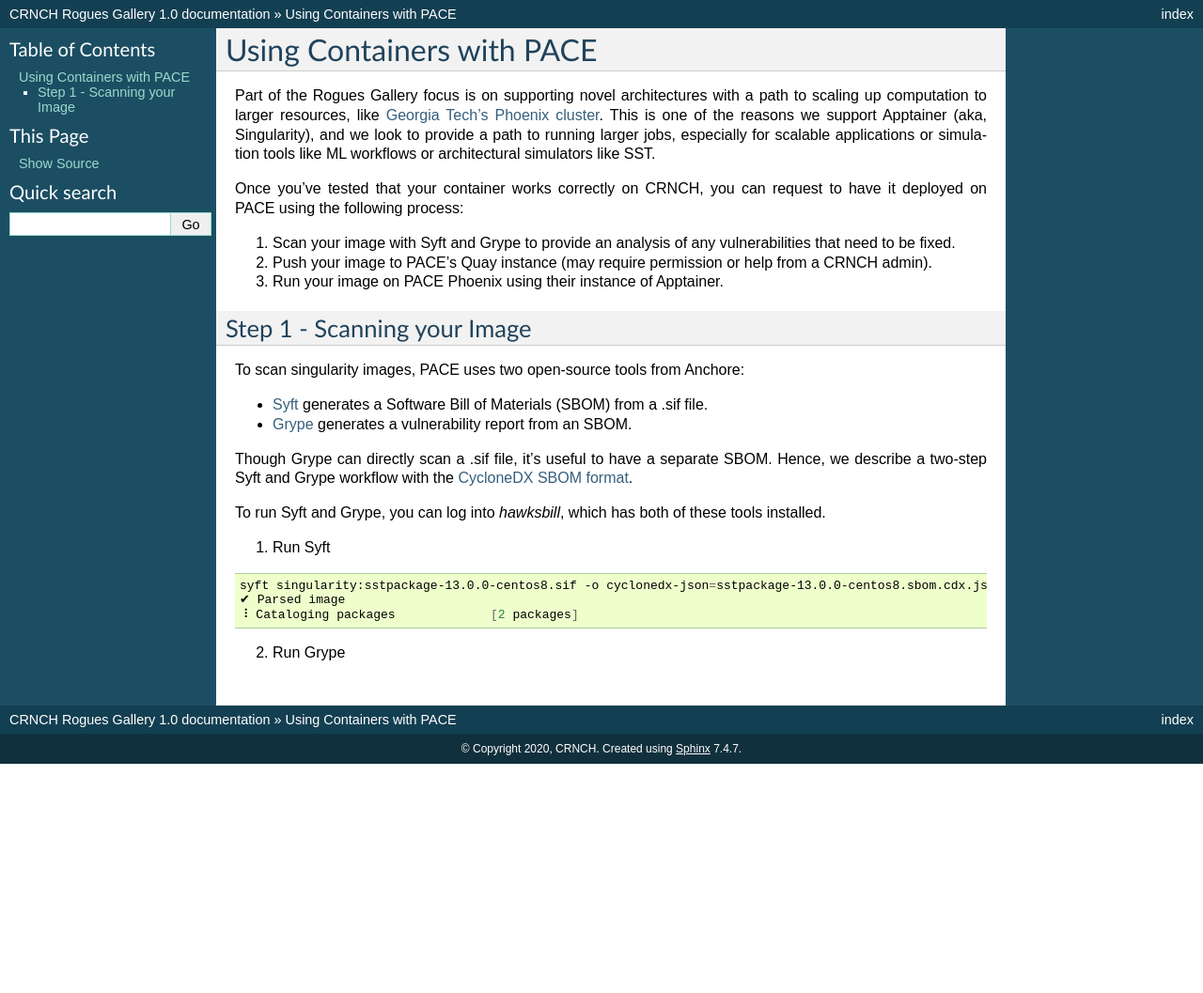
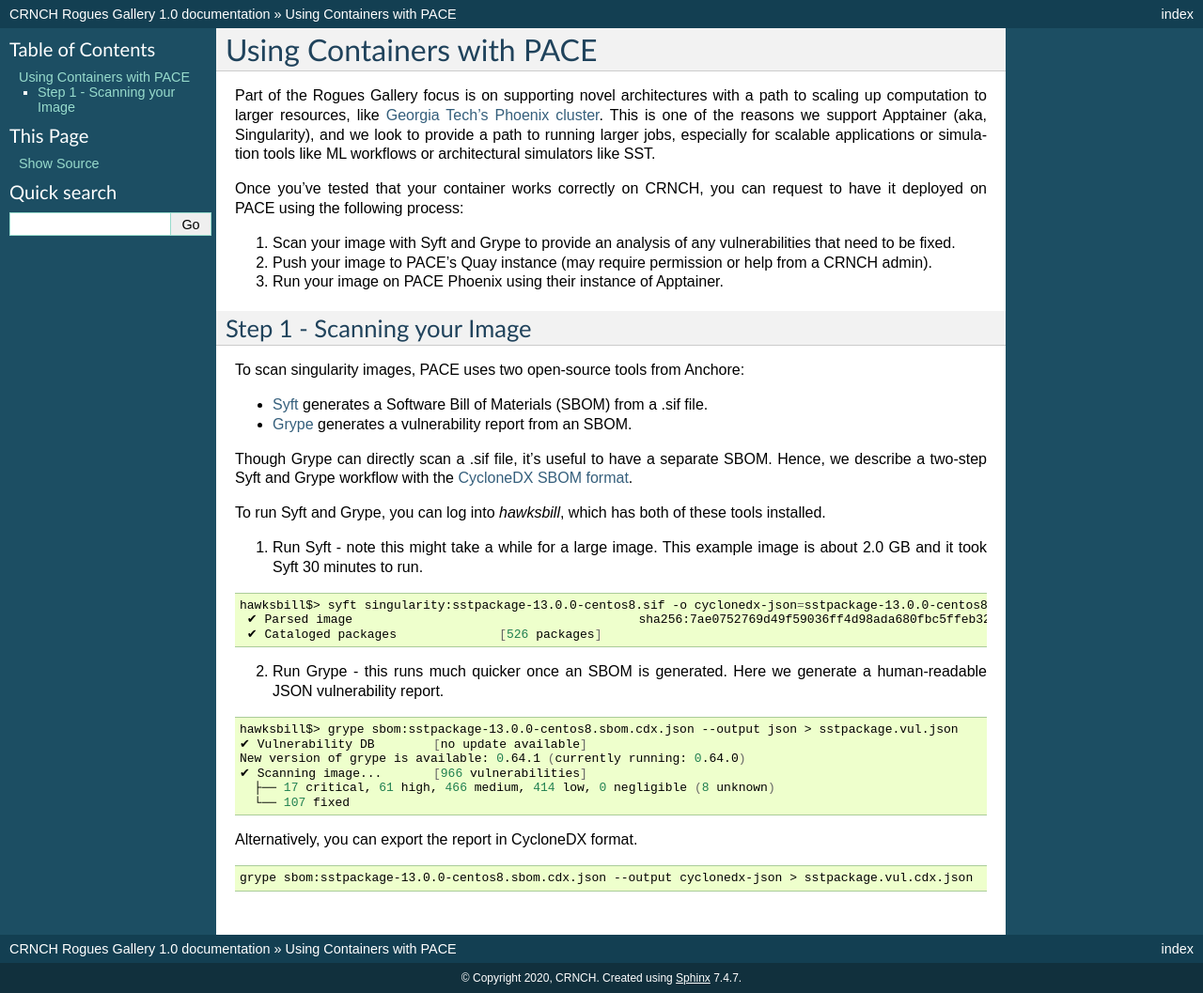
Before and after one commit to gt-crnch-rg/read-the-docs, a Sphinx documentation site: the page built from docs/general/containers/pace-container-migration.rst, in a window 1280 px wide. Shown: the whole page at 94% size. Built offline with Sphinx 7.4.7, drawn with Linux system fonts in a browser that asks for light colours; pages that are not in the unit, such as notebooks, are missing from menus; before the commit the page ends 900 px from its top, so only the background shows below that.

Commit message:
Update pace-container-migration.rst

```diff
--- a/docs/general/containers/pace-container-migration.rst
+++ b/docs/general/containers/pace-container-migration.rst
@@ -21,14 +21,27 @@
 
 To run Syft and Grype, you can log into `hawksbill`, which has both of these tools installed.
 
-1) Run Syft
+1) Run Syft - note this might take a while for a large image. This example image is about 2.0 GB and it took Syft 30 minutes to run.
 
 .. code:: shell
 
-  syft singularity:sstpackage-13.0.0-centos8.sif -o cyclonedx-json=sstpackage-13.0.0-centos8.sbom.cdx.json
-  ✔ Parsed image                                                                                                                      sha256:7ae0752769d49f59036ff4d98ada680fbc5ffeb32a9f023d95c19951bbfacff2
-  ⠸ Cataloging packages             [2 packages]
+ hawksbill$> syft singularity:sstpackage-13.0.0-centos8.sif -o cyclonedx-json=sstpackage-13.0.0-centos8.sbom.cdx.json
+  ✔ Parsed image                                       sha256:7ae0752769d49f59036ff4d98ada680fbc5ffeb32a9f023d95c19951bbfacff2
+  ✔ Cataloged packages              [526 packages]
 
-2) Run Grype
+2) Run Grype - this runs much quicker once an SBOM is generated. Here we generate a human-readable JSON vulnerability report.
 
 .. code:: shell
+
+  hawksbill$> grype sbom:sstpackage-13.0.0-centos8.sbom.cdx.json --output json > sstpackage.vul.json
+  ✔ Vulnerability DB        [no update available]
+  New version of grype is available: 0.64.1 (currently running: 0.64.0)
+  ✔ Scanning image...       [966 vulnerabilities]
+    ├── 17 critical, 61 high, 466 medium, 414 low, 0 negligible (8 unknown)
+    └── 107 fixed
+
+Alternatively, you can export the report in CycloneDX format.
+
+.. code:: shell
+
+  grype sbom:sstpackage-13.0.0-centos8.sbom.cdx.json --output cyclonedx-json > sstpackage.vul.cdx.json
```
